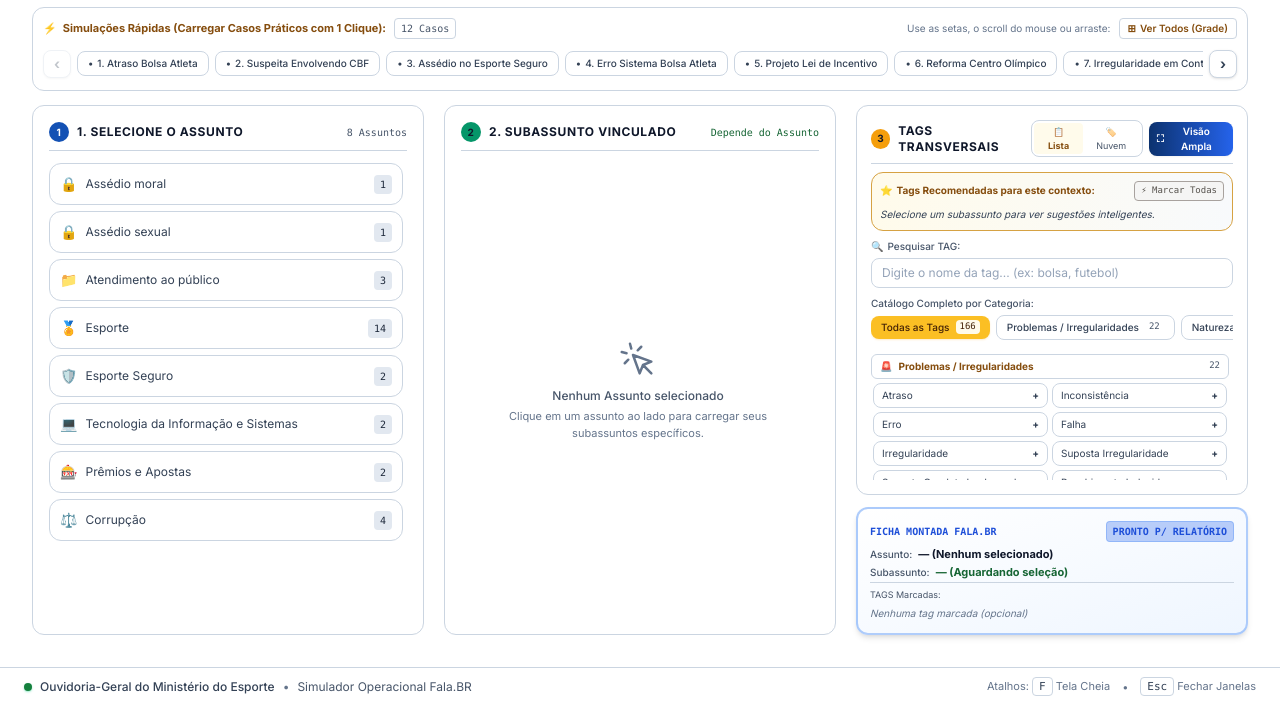
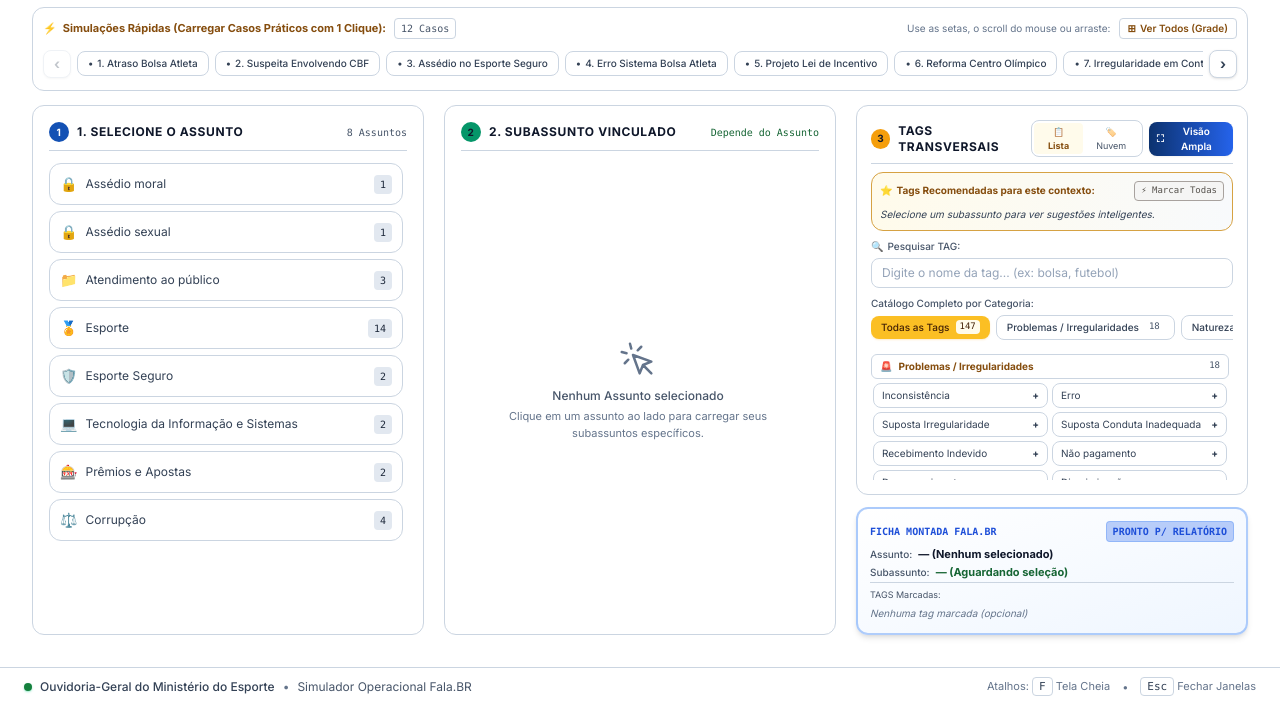
Before and after one commit to Arthur1806/arvore-21-10, a plain HTML site: page index.html in a window 1280 px wide. Shown: the part 169-874 px from the top of the page. Drawn offline with nearby package versions, Linux system fonts and the light colour scheme.

Commit message:
delete de tags inuteis

```diff
--- a/index.html
+++ b/index.html
@@ -1200,7 +1200,6 @@
             { nome: 'Proponente', tipo: 'pessoas' },
 
             // 5. Natureza da demanda
-            { nome: 'Acesso', tipo: 'natureza' },
             { nome: 'Informação', tipo: 'natureza' },
             { nome: 'Orientação', tipo: 'natureza' },
             { nome: 'Inscrição', tipo: 'natureza' },
@@ -1216,14 +1215,12 @@
             { nome: 'Certificado', tipo: 'natureza' },
             { nome: 'Legislação', tipo: 'natureza' },
             { nome: 'Edital', tipo: 'natureza' },
-            { nome: 'Chamamento', tipo: 'natureza' },
             { nome: 'Prazo', tipo: 'natureza' },
             { nome: 'Fiscalização', tipo: 'natureza' },
             { nome: 'Prestação de contas', tipo: 'natureza' },
             { nome: 'Repasse', tipo: 'natureza' },
             { nome: 'Pagamento', tipo: 'natureza' },
             { nome: 'Patrocínio', tipo: 'natureza' },
-            { nome: 'Captação', tipo: 'natureza' },
             { nome: 'Execução', tipo: 'natureza' },
             { nome: 'Contratação', tipo: 'natureza' },
             { nome: 'Proposta', tipo: 'natureza' },
@@ -1244,16 +1241,12 @@
             { nome: 'Sistema da Lei de Incentivo ao Esporte (SLIE)', tipo: 'natureza' },
 
             // 6. Problemas / irregularidades
-            { nome: 'Atraso', tipo: 'problemas' },
             { nome: 'Inconsistência', tipo: 'problemas' },
             { nome: 'Erro', tipo: 'problemas' },
-            { nome: 'Falha', tipo: 'problemas' },
-            { nome: 'Irregularidade', tipo: 'problemas' },
             { nome: 'Suposta Irregularidade', tipo: 'problemas' },
             { nome: 'Suposta Conduta Inadequada', tipo: 'problemas' },
             { nome: 'Recebimento Indevido', tipo: 'problemas' },
             { nome: 'Não pagamento', tipo: 'problemas' },
-            { nome: 'Negativa', tipo: 'problemas' },
             { nome: 'Descumprimento', tipo: 'problemas' },
             { nome: 'Discriminação', tipo: 'problemas' },
             { nome: 'Violência', tipo: 'problemas' },
@@ -1273,7 +1266,6 @@
             { nome: 'Ginásio', tipo: 'infra' },
             { nome: 'Quadra Esportiva', tipo: 'infra' },
             { nome: 'Centro Olímpico', tipo: 'infra' },
-            { nome: 'Obra', tipo: 'infra' },
             { nome: 'Reforma', tipo: 'infra' },
             { nome: 'Manutenção', tipo: 'infra' },
             { nome: 'Construção', tipo: 'infra' },
@@ -1285,8 +1277,6 @@
             // 8. Inclusão / políticas
             { nome: 'Inclusão', tipo: 'inclusao' },
             { nome: 'Paradesporto', tipo: 'inclusao' },
-            { nome: 'Modalidades', tipo: 'inclusao' },
-            { nome: 'Categoria', tipo: 'inclusao' },
             { nome: 'Academia', tipo: 'inclusao' },
 
             // 9. Comunicação / atendimento
@@ -1295,8 +1285,6 @@
             { nome: 'Contatos - MESP', tipo: 'comunicacao' },
             { nome: 'Fala.BR', tipo: 'comunicacao' },
             { nome: 'Redes Sociais', tipo: 'comunicacao' },
-            { nome: 'Teams', tipo: 'comunicacao' },
-            { nome: 'OFÍCIO', tipo: 'comunicacao' },
             { nome: 'Audiência - MESP', tipo: 'comunicacao' },
             { nome: 'Agenda', tipo: 'comunicacao' },
             { nome: 'Apresentação', tipo: 'comunicacao' },
@@ -1307,18 +1295,14 @@
             { nome: 'Estatuto', tipo: 'documentos' },
             { nome: 'Regimento', tipo: 'documentos' },
             { nome: 'Informe de Rendimentos', tipo: 'documentos' },
-            { nome: 'Extensão de Arquivos', tipo: 'documentos' },
             { nome: 'Certificado', tipo: 'documentos' },
             { nome: 'Documentação', tipo: 'documentos' },
 
             // 11. Tratamento / fluxo interno
             { nome: 'AGUARDANDO ORIENTAÇÃO', tipo: 'fluxo' },
-            { nome: 'Aguardar resposta SNAEDE', tipo: 'fluxo' },
-            { nome: 'Análise Técnica', tipo: 'fluxo' },
             { nome: 'Para Validação', tipo: 'fluxo' },
             { nome: 'Manifestação Anterior', tipo: 'fluxo' },
             { nome: 'Duplicidade', tipo: 'fluxo' },
-            { nome: 'Fora de competência', tipo: 'fluxo' },
             { nome: 'Alheio ao MESP', tipo: 'fluxo' },
 
             // 12. Institucionais / unidades
@@ -1329,14 +1313,11 @@
             { nome: 'Coger - Corregedoria', tipo: 'unidades' },
             { nome: 'CONJUR – Consultoria Jurídica', tipo: 'unidades' },
             { nome: 'DCERT - Certificação', tipo: 'unidades' },
-            { nome: 'DCLP', tipo: 'unidades' },
             { nome: 'DIE - Infraestrutura do Esporte', tipo: 'unidades' },
-            { nome: 'DLCP', tipo: 'unidades' },
             { nome: 'DPPIE - Incentivo ao Esporte', tipo: 'unidades' },
             { nome: 'SE - Secretaria Executiva', tipo: 'unidades' },
             { nome: 'SNAEDE - Apostas Esportivas', tipo: 'unidades' },
             { nome: 'SNE - Excelência Esportiva', tipo: 'unidades' },
-            { nome: 'SNEAD', tipo: 'unidades' },
             { nome: 'SNEAELIS - Esporte Amador/Inclusão', tipo: 'unidades' },
             { nome: 'SNFDT - Futebol e Direitos do Torcedor', tipo: 'unidades' },
             { nome: 'SNPAR - Paradesporto', tipo: 'unidades' }
```
